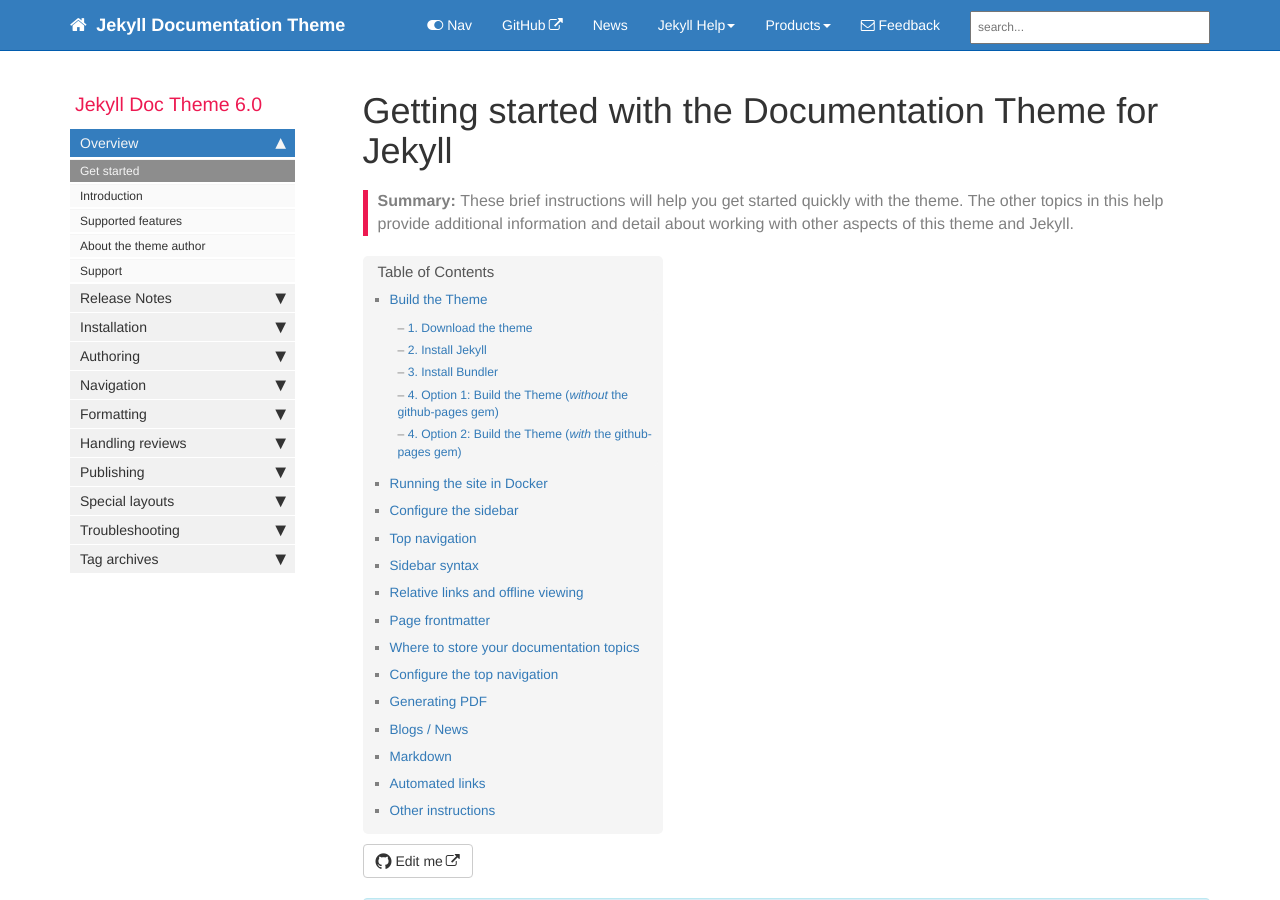
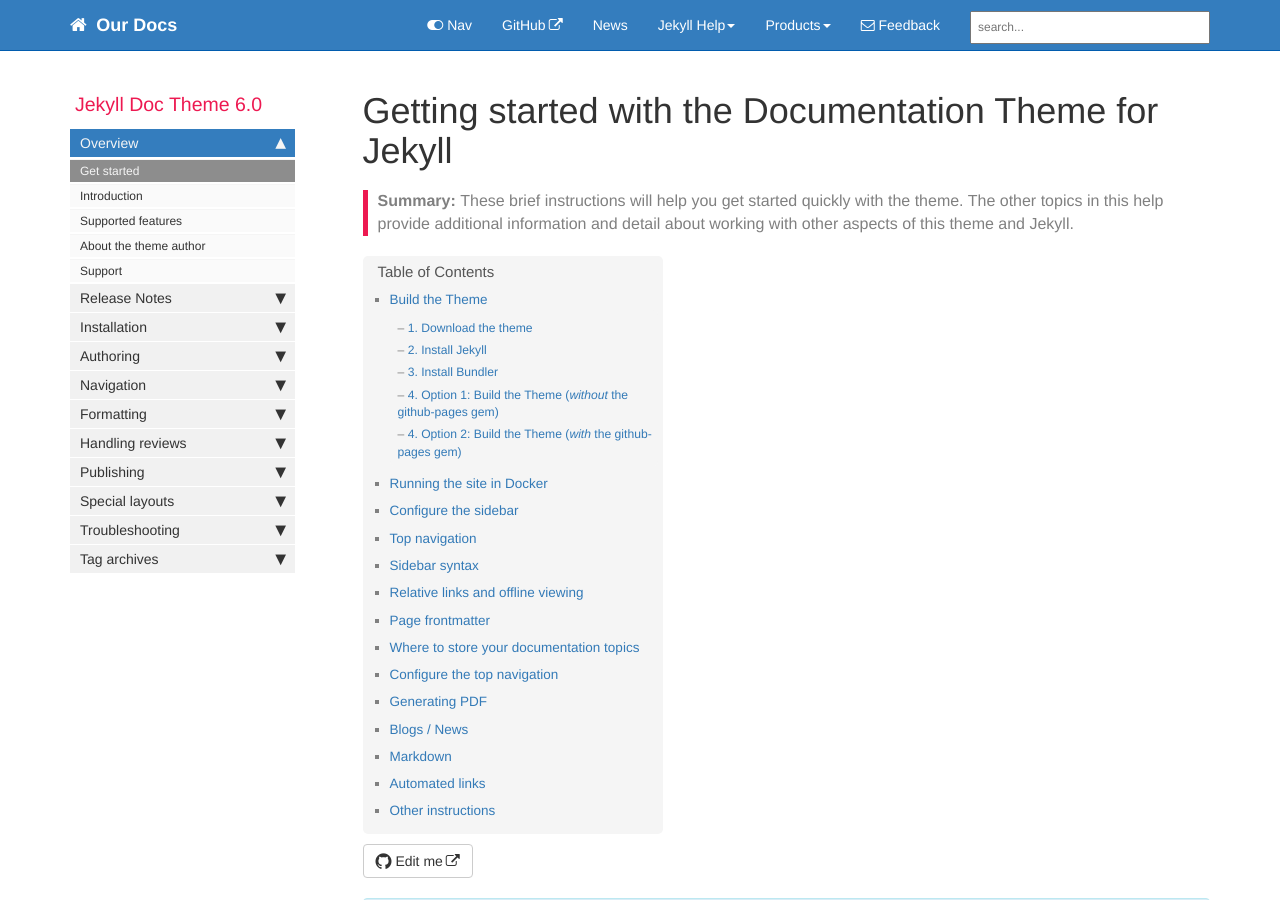
Before and after one commit to MickMacL/mickmacl.github.io, a Jekyll site: the page built from index.md, in a window 1280 px wide and 900 px high. Built offline with Jekyll 4.4.1, drawn with Linux system fonts in a browser that asks for light colours; nearby versions of some CDN libraries; comment, search, counter and statistics services are not loaded.

Commit message:
Changed defaults

```diff
--- a/_config.yml
+++ b/_config.yml
@@ -1,12 +1,11 @@
-repository: tomjoht/documentation-theme-jekyll
-
+repository: mickmacl/mickmacl.github.io
 output: web
 # this property is useful for conditional filtering of content that is separate from the PDF.
 
-topnav_title: Jekyll Documentation Theme
+topnav_title: Our Docs
 # this appears on the top navigation bar next to the home button
 
-site_title: Jekyll theme for documentation
+site_title: Michael's Sample Doc Site
 # this appears in the html browser tab for the site title (seen mostly by search engines, not users)
 
 company_name: Your company
@@ -18,10 +17,10 @@ github_editme_path: tomjoht/documentation-theme-jekyll/blob/gh-pages/
 # gitlab_editme_path: tomjoht/documentation-theme-jekyll/blob/gh-pages/
 # if you're using GitLab, provide the basepath to the branch you've created for reviews, following the sample here. if not, leave this value blank.
 
-disqus_shortname: idratherbewriting
+disqus_shortname:
 # if you're using disqus for comments, add the shortname here. if not, leave this value blank.
 
-google_analytics: UA-66296557-1
+google_analytics:
 # if you have google-analytics ID, put it in. if not, edit this value to blank.
 
 host: 127.0.0.1
@@ -35,9 +34,8 @@ exclude:
   - .gitignore
 # these are the files and directories that jekyll will exclude from the build
 
-feedback_subject_line: Jekyll documentation theme
-
-feedback_email: tomjoht@gmail.com
+feedback_subject_line: Doc site feedback
+feedback_email: mjmcloughlin3@gmail.com
 # used as a contact email for the Feedback link in the top navigation bar
 
 # feedback_disable: true
```
